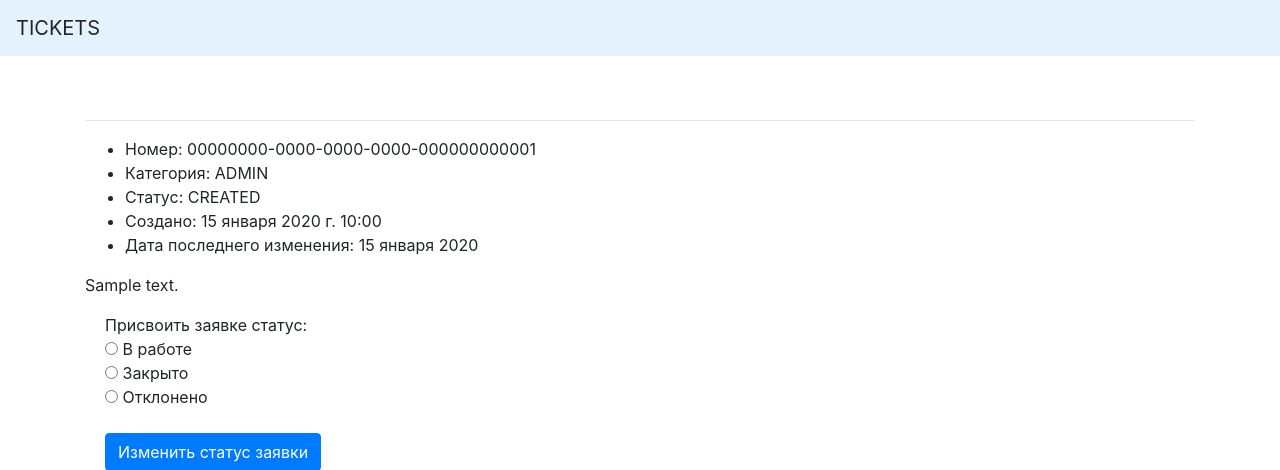
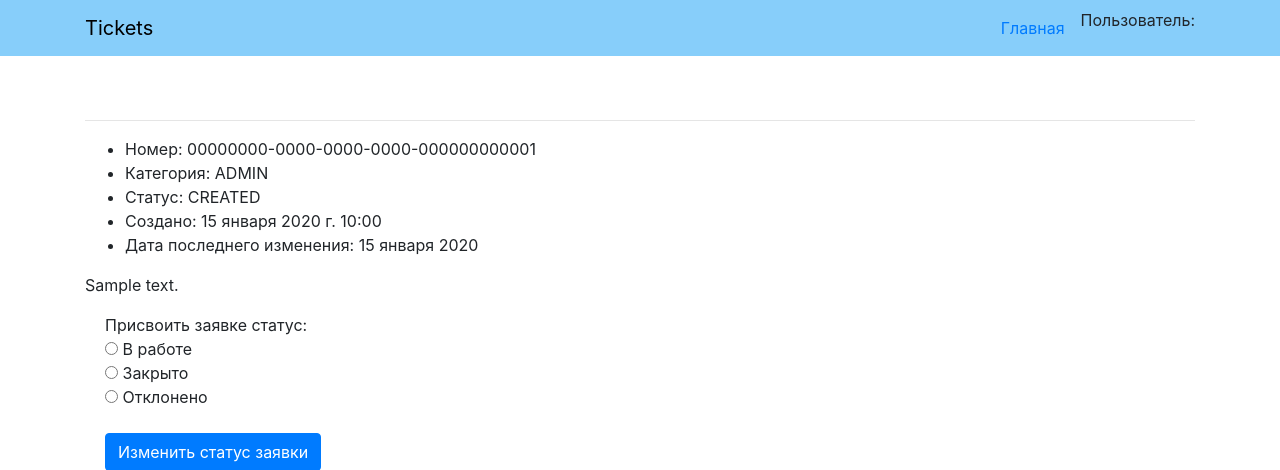
Before and after one commit to a-ignatov/Tickets, a Django app: page / in a window 1280 px wide. Shown: the top 470 px of the page. Run offline with Django 4.2, Linux system fonts and the light colour scheme; tables that the repository leaves empty hold one stand-in row (values such as "Sample post"); some libraries are stand-ins or nearby versions.

Commit message:
navigation added

```diff
--- /dev/null
+++ b/back/tickets/templates/includes/header.html
@@ -0,0 +1,31 @@
+{% load static %}
+<link rel="stylesheet" href="{% static 'bootstrap/dist/css/bootstrap.min.css' %}">
+<header>
+    <nav class="navbar navbar-light" style="background-color: lightskyblue">
+        <div class="container">
+            <a class="navbar-brand" href="">
+                <span style="color:black">Tickets
+        </a>
+        {% with request.resolver_match.view_name as view_name %}
+            <ul class="nav nav-pills">
+                <li class="nav-item">
+                    <a class="nav-link {% if view_name  == 'tickets:main' %}active{% endif %}"
+                       href="{% url 'main' %}">Главная</a>
+                </li>
+                {% if request.user.is_authenticated %}
+                    <li class="nav-item">
+                        <a class="nav-link link-light {% if view_name  == 'tickets:ticket_create' %}active{% endif %}"
+                           href="{% url 'ticket_create' %}">Создать заявку</a>
+                    </li>
+                    <li class="nav-item">
+                        <a class="nav-link link-light {% if view_name  == 'tickets:logout' %}active{% endif %}"
+                           href="{% url 'logout' %}">Выйти</a>
+                    </li>
+
+                {% endif %}
+                <li>Пользователь: {{ user.username }}</li>
+            {% endwith %}
+        </ul>
+    </div>
+</nav>
+</header>
--- a/back/tickets/templates/index.html
+++ b/back/tickets/templates/index.html
@@ -4,11 +4,7 @@
   <head>
     <meta charset="utf-8">
     <meta name="viewport" content="width=device-width, initial-scale=1">
-    <nav class="navbar navbar-light" style="background-color: #e3f2fd;">
-      <a class="navbar-brand">TICKETS</a>
-      <nav class="my-2 my-md-0 mr-md-3">
-      </nav>
-    </nav>
+
     <title>
       Tickets main
     </title>
@@ -19,6 +15,7 @@
   </head>
 
   <body>
+    {% include 'includes/header.html' %}
     <main>
       <div class="container py-5">
         <p class="card-text">
--- a/back/tickets/tickets/urls.py
+++ b/back/tickets/tickets/urls.py
@@ -3,9 +3,10 @@
 
 from . import views
 
+app_name = 'tickets'
+
 urlpatterns = [
     path('admin/', admin.site.urls),
-    path('', views.main),
-    #path('change_status/<pk>/', views.TicketChangeView.as_view()),
-    path('change_status/<pk>/', views.ticket_update),
+    path('', views.main, name='main'),
+    path('change_status/<pk>/', views.ticket_update, name='ticket_change_status'),
 ]
```
